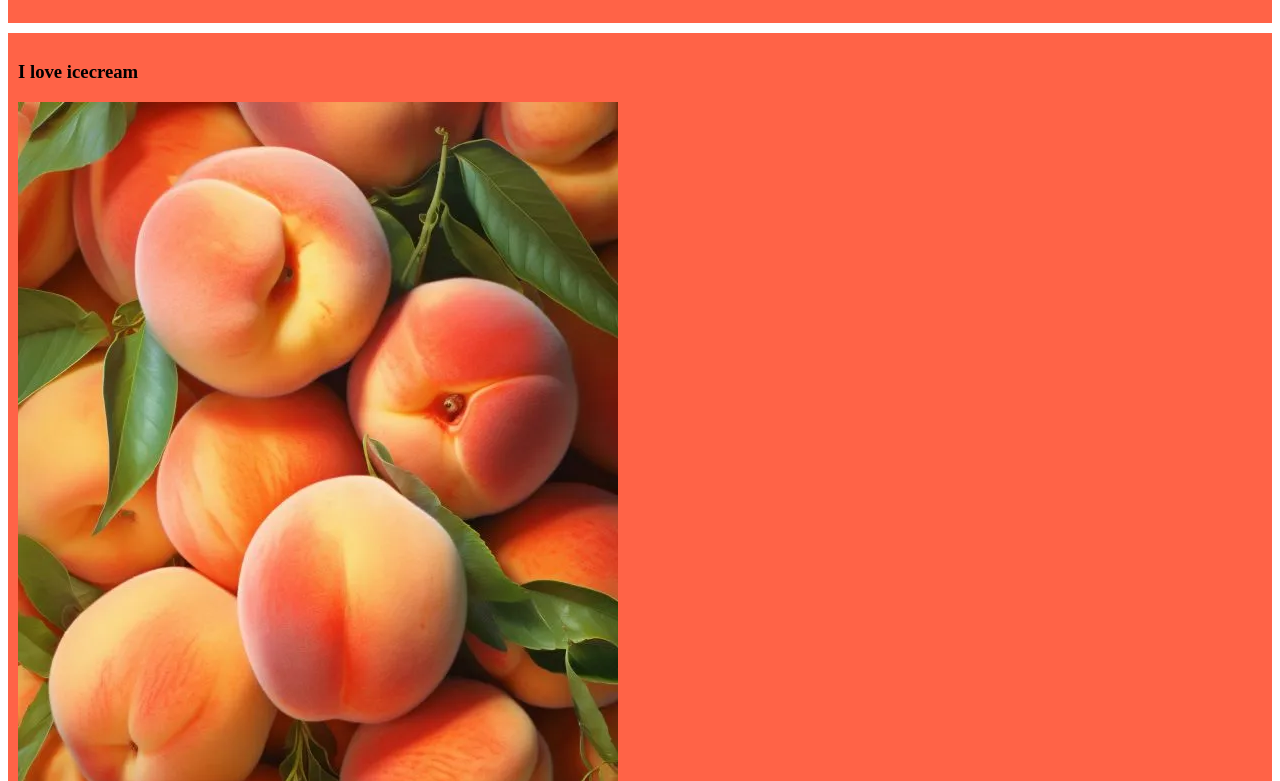
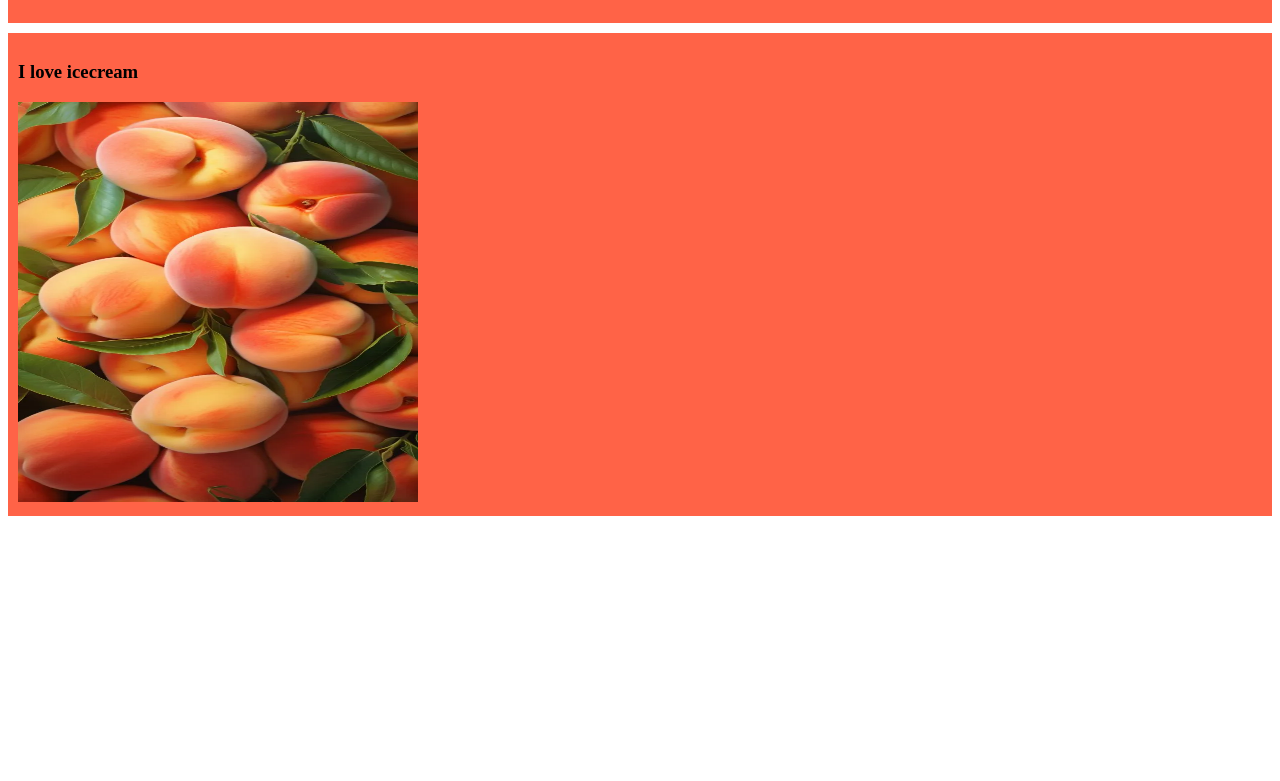
Before and after one commit to AthkiaAdiba/my-first-github-repo, a plain HTML site: page index.html in a window 1280 px wide. Shown: the part 559-1340 px from the top of the page. After the commit the page ends 1085 px from the top, so only its background shows below. Drawn offline with Linux system fonts and the light colour scheme.

```diff
--- a/index.html
+++ b/index.html
@@ -28,7 +28,7 @@
 </div>
 <div>
     <h3>I love icecream</h3>
-    <img src="images/peaches.webp" alt="">
+    <img width="400px" height="400px" src="images/peaches.webp" alt="">
 </div>
 <body>
 
```
